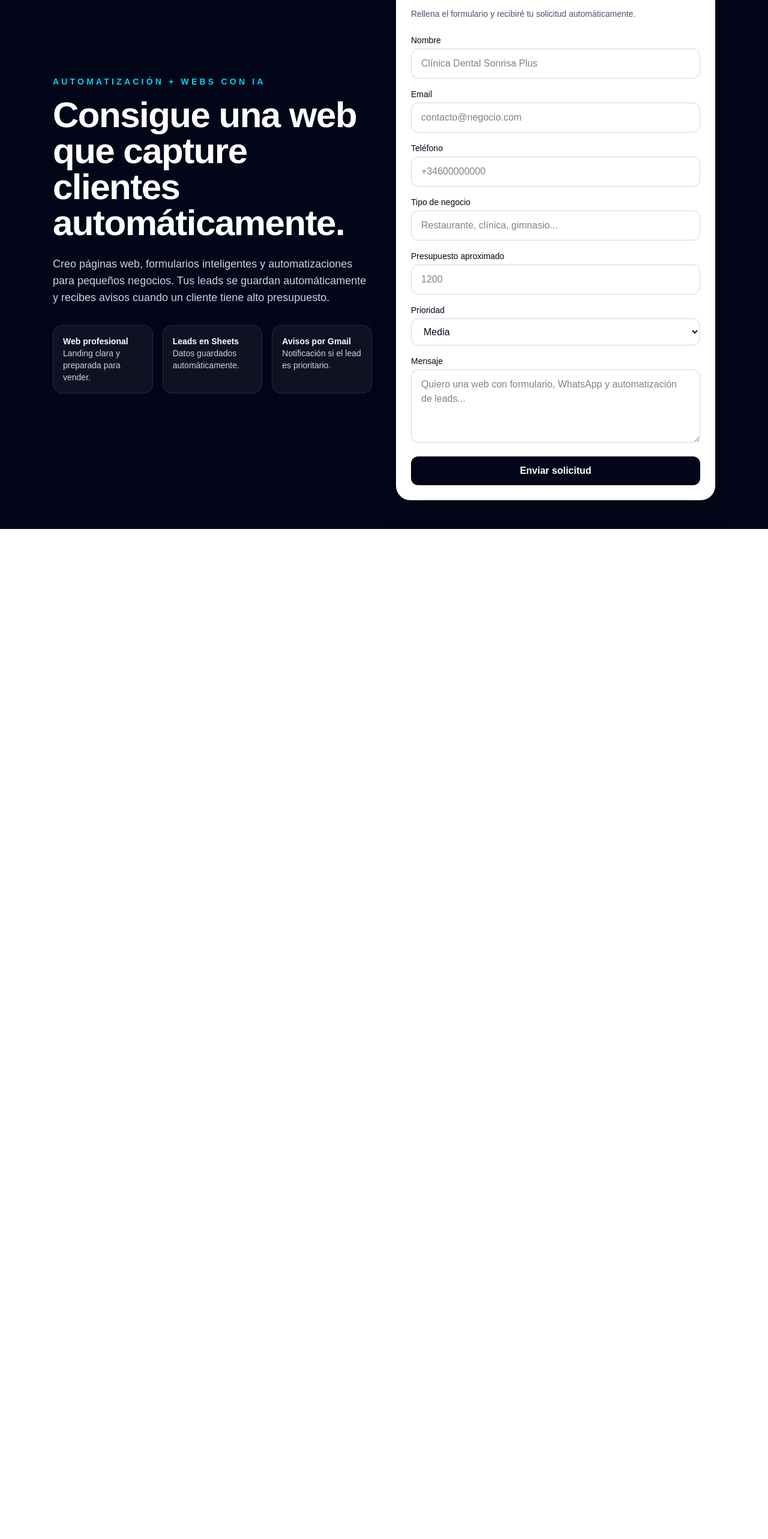
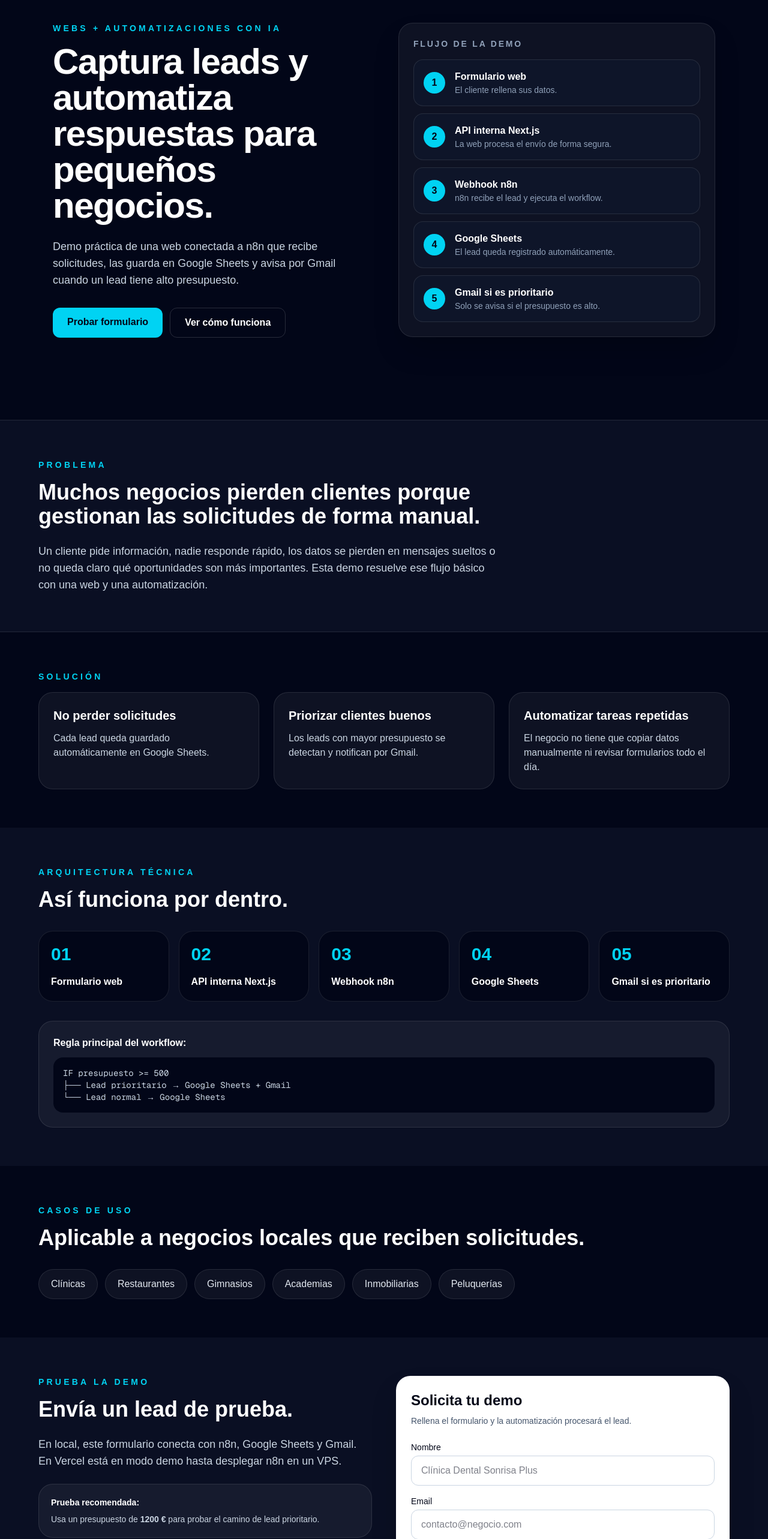
Before and after one commit to Kiliansito/portfolio-n8n, a Next.js app: page / in a window 1280 px wide. Shown: the part 100-2666 px from the top of the page at 60% size. Before the commit the page ends 982 px from the top, so only its background shows below. Built offline with nearby package versions, Linux system fonts and the light colour scheme.

Commit message:
Mejorar landing de portfolio

```diff
--- a/src/app/page.tsx
+++ b/src/app/page.tsx
@@ -2,10 +2,43 @@
 
 import { useState, type FormEvent } from "react";
 
+type FormStatus = "idle" | "loading" | "success" | "error";
+
+const useCases = [
+  "Clínicas",
+  "Restaurantes",
+  "Gimnasios",
+  "Academias",
+  "Inmobiliarias",
+  "Peluquerías",
+];
+
+const benefits = [
+  {
+    title: "No perder solicitudes",
+    text: "Cada lead queda guardado automáticamente en Google Sheets.",
+  },
+  {
+    title: "Priorizar clientes buenos",
+    text: "Los leads con mayor presupuesto se detectan y notifican por Gmail.",
+  },
+  {
+    title: "Automatizar tareas repetidas",
+    text: "El negocio no tiene que copiar datos manualmente ni revisar formularios todo el día.",
+  },
+];
+
+const flowSteps = [
+  "Formulario web",
+  "API interna Next.js",
+  "Webhook n8n",
+  "Google Sheets",
+  "Gmail si es prioritario",
+];
+
 export default function Home() {
-  const [status, setStatus] = useState<"idle" | "loading" | "success" | "error">(
-    "idle"
-  );
+  const [status, setStatus] = useState<FormStatus>("idle");
+
   const isDemoMode = process.env.NEXT_PUBLIC_DEMO_MODE === "true";
 
   async function handleSubmit(event: FormEvent<HTMLFormElement>) {
@@ -24,6 +57,7 @@ export default function Home() {
       presupuesto: Number(formData.get("presupuesto")),
       prioridad: formData.get("prioridad"),
     };
+
     if (isDemoMode) {
       console.log("Lead recibido en modo demo:", lead);
       setStatus("success");
@@ -54,38 +88,193 @@ export default function Home() {
 
   return (
     <main className="min-h-screen bg-slate-950 text-white">
-      <section className="mx-auto flex min-h-screen max-w-6xl flex-col justify-center px-6 py-12">
-        <div className="grid gap-10 lg:grid-cols-2 lg:items-center">
+      <section className="mx-auto flex min-h-screen max-w-6xl flex-col justify-center px-6 py-16">
+        <div className="grid gap-12 lg:grid-cols-2 lg:items-center">
           <div>
             <p className="mb-4 text-sm font-semibold uppercase tracking-[0.3em] text-cyan-400">
-              Automatización + Webs con IA
+              Webs + Automatizaciones con IA
             </p>
 
             <h1 className="mb-6 text-4xl font-bold tracking-tight md:text-6xl">
-              Consigue una web que capture clientes automáticamente.
+              Captura leads y automatiza respuestas para pequeños negocios.
             </h1>
 
             <p className="mb-8 max-w-xl text-lg text-slate-300">
-              Creo páginas web, formularios inteligentes y automatizaciones para
-              pequeños negocios. Tus leads se guardan automáticamente y recibes
-              avisos cuando un cliente tiene alto presupuesto.
+              Demo práctica de una web conectada a n8n que recibe solicitudes,
+              las guarda en Google Sheets y avisa por Gmail cuando un lead tiene
+              alto presupuesto.
             </p>
 
-            <div className="grid gap-4 text-sm text-slate-300 sm:grid-cols-3">
-              <div className="rounded-2xl border border-white/10 bg-white/5 p-4">
-                <strong className="block text-white">Web profesional</strong>
-                Landing clara y preparada para vender.
+            <div className="flex flex-col gap-3 sm:flex-row">
+              <a
+                href="#formulario"
+                className="rounded-xl bg-cyan-400 px-6 py-3 text-center font-semibold text-slate-950 transition hover:bg-cyan-300"
+              >
+                Probar formulario
+              </a>
+
+              <a
+                href="#flujo"
+                className="rounded-xl border border-white/15 px-6 py-3 text-center font-semibold text-white transition hover:bg-white/10"
+              >
+                Ver cómo funciona
+              </a>
+            </div>
           </div>
 
-              <div className="rounded-2xl border border-white/10 bg-white/5 p-4">
-                <strong className="block text-white">Leads en Sheets</strong>
-                Datos guardados automáticamente.
+          <div className="rounded-3xl border border-white/10 bg-white/5 p-6 shadow-2xl">
+            <p className="mb-4 text-sm font-semibold uppercase tracking-[0.2em] text-slate-400">
+              Flujo de la demo
+            </p>
+
+            <div className="space-y-3">
+              {flowSteps.map((step, index) => (
+                <div
+                  key={step}
+                  className="flex items-center gap-4 rounded-2xl border border-white/10 bg-slate-900/80 p-4"
+                >
+                  <div className="flex h-9 w-9 shrink-0 items-center justify-center rounded-full bg-cyan-400 font-bold text-slate-950">
+                    {index + 1}
                   </div>
 
-              <div className="rounded-2xl border border-white/10 bg-white/5 p-4">
-                <strong className="block text-white">Avisos por Gmail</strong>
-                Notificación si el lead es prioritario.
+                  <div>
+                    <p className="font-semibold">{step}</p>
+                    <p className="text-sm text-slate-400">
+                      {index === 0 && "El cliente rellena sus datos."}
+                      {index === 1 && "La web procesa el envío de forma segura."}
+                      {index === 2 && "n8n recibe el lead y ejecuta el workflow."}
+                      {index === 3 && "El lead queda registrado automáticamente."}
+                      {index === 4 && "Solo se avisa si el presupuesto es alto."}
+                    </p>
                   </div>
+                </div>
+              ))}
+            </div>
+          </div>
+        </div>
+      </section>
+
+      <section className="border-y border-white/10 bg-slate-900/60 px-6 py-16">
+        <div className="mx-auto max-w-6xl">
+          <p className="mb-4 text-sm font-semibold uppercase tracking-[0.3em] text-cyan-400">
+            Problema
+          </p>
+
+          <h2 className="mb-6 max-w-3xl text-3xl font-bold md:text-4xl">
+            Muchos negocios pierden clientes porque gestionan las solicitudes de
+            forma manual.
+          </h2>
+
+          <p className="max-w-3xl text-lg text-slate-300">
+            Un cliente pide información, nadie responde rápido, los datos se
+            pierden en mensajes sueltos o no queda claro qué oportunidades son
+            más importantes. Esta demo resuelve ese flujo básico con una web y
+            una automatización.
+          </p>
+        </div>
+      </section>
+
+      <section className="px-6 py-16">
+        <div className="mx-auto max-w-6xl">
+          <p className="mb-4 text-sm font-semibold uppercase tracking-[0.3em] text-cyan-400">
+            Solución
+          </p>
+
+          <div className="grid gap-6 md:grid-cols-3">
+            {benefits.map((benefit) => (
+              <div
+                key={benefit.title}
+                className="rounded-3xl border border-white/10 bg-white/5 p-6"
+              >
+                <h3 className="mb-3 text-xl font-bold">{benefit.title}</h3>
+                <p className="text-slate-300">{benefit.text}</p>
+              </div>
+            ))}
+          </div>
+        </div>
+      </section>
+
+      <section id="flujo" className="bg-slate-900/60 px-6 py-16">
+        <div className="mx-auto max-w-6xl">
+          <p className="mb-4 text-sm font-semibold uppercase tracking-[0.3em] text-cyan-400">
+            Arquitectura técnica
+          </p>
+
+          <h2 className="mb-8 text-3xl font-bold md:text-4xl">
+            Así funciona por dentro.
+          </h2>
+
+          <div className="grid gap-4 md:grid-cols-5">
+            {flowSteps.map((step, index) => (
+              <div
+                key={step}
+                className="rounded-3xl border border-white/10 bg-slate-950 p-5"
+              >
+                <p className="mb-4 text-3xl font-bold text-cyan-400">
+                  0{index + 1}
+                </p>
+                <h3 className="font-semibold">{step}</h3>
+              </div>
+            ))}
+          </div>
+
+          <div className="mt-8 rounded-3xl border border-white/10 bg-white/5 p-6">
+            <p className="mb-3 font-semibold">Regla principal del workflow:</p>
+
+            <pre className="overflow-x-auto rounded-2xl bg-slate-950 p-4 text-sm text-slate-300">
+{`IF presupuesto >= 500
+├── Lead prioritario → Google Sheets + Gmail
+└── Lead normal → Google Sheets`}
+            </pre>
+          </div>
+        </div>
+      </section>
+
+      <section className="px-6 py-16">
+        <div className="mx-auto max-w-6xl">
+          <p className="mb-4 text-sm font-semibold uppercase tracking-[0.3em] text-cyan-400">
+            Casos de uso
+          </p>
+
+          <h2 className="mb-8 text-3xl font-bold md:text-4xl">
+            Aplicable a negocios locales que reciben solicitudes.
+          </h2>
+
+          <div className="flex flex-wrap gap-3">
+            {useCases.map((useCase) => (
+              <span
+                key={useCase}
+                className="rounded-full border border-white/10 bg-white/5 px-5 py-3 text-slate-200"
+              >
+                {useCase}
+              </span>
+            ))}
+          </div>
+        </div>
+      </section>
+
+      <section id="formulario" className="bg-slate-900/60 px-6 py-16">
+        <div className="mx-auto grid max-w-6xl gap-10 lg:grid-cols-2 lg:items-start">
+          <div>
+            <p className="mb-4 text-sm font-semibold uppercase tracking-[0.3em] text-cyan-400">
+              Prueba la demo
+            </p>
+
+            <h2 className="mb-6 text-3xl font-bold md:text-4xl">
+              Envía un lead de prueba.
+            </h2>
+
+            <p className="mb-6 text-lg text-slate-300">
+              En local, este formulario conecta con n8n, Google Sheets y Gmail.
+              En Vercel está en modo demo hasta desplegar n8n en un VPS.
+            </p>
+
+            <div className="rounded-3xl border border-white/10 bg-white/5 p-5 text-sm text-slate-300">
+              <p className="mb-2 font-semibold text-white">Prueba recomendada:</p>
+              <p>
+                Usa un presupuesto de <strong>1200 €</strong> para probar el
+                camino de lead prioritario.
+              </p>
             </div>
           </div>
 
@@ -95,7 +284,7 @@ export default function Home() {
           >
             <h2 className="mb-2 text-2xl font-bold">Solicita tu demo</h2>
             <p className="mb-6 text-sm text-slate-600">
-              Rellena el formulario y recibiré tu solicitud automáticamente.
+              Rellena el formulario y la automatización procesará el lead.
             </p>
 
             <div className="grid gap-4">
```
Lines whose indentation alone changed are shown as unchanged.
